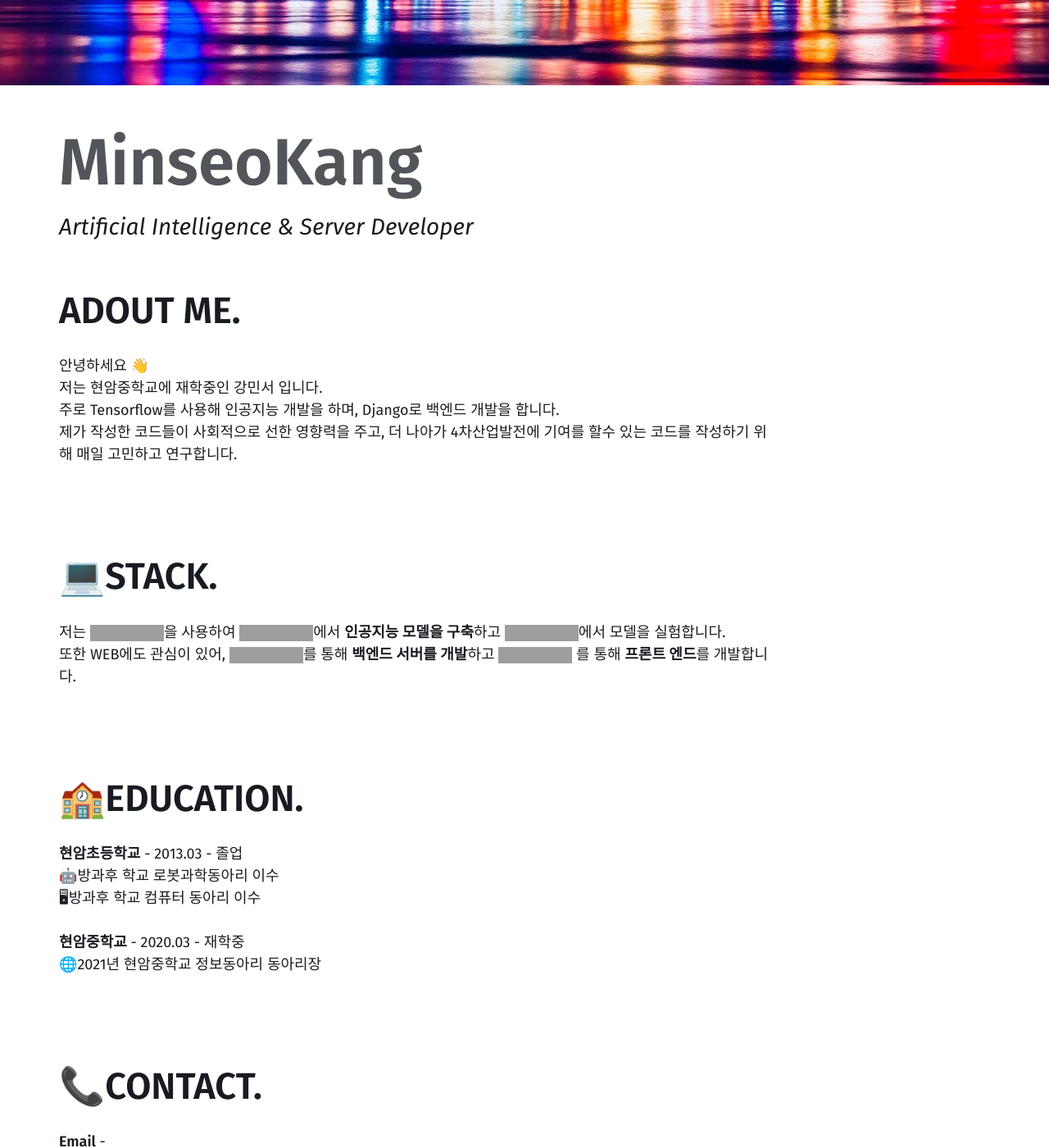
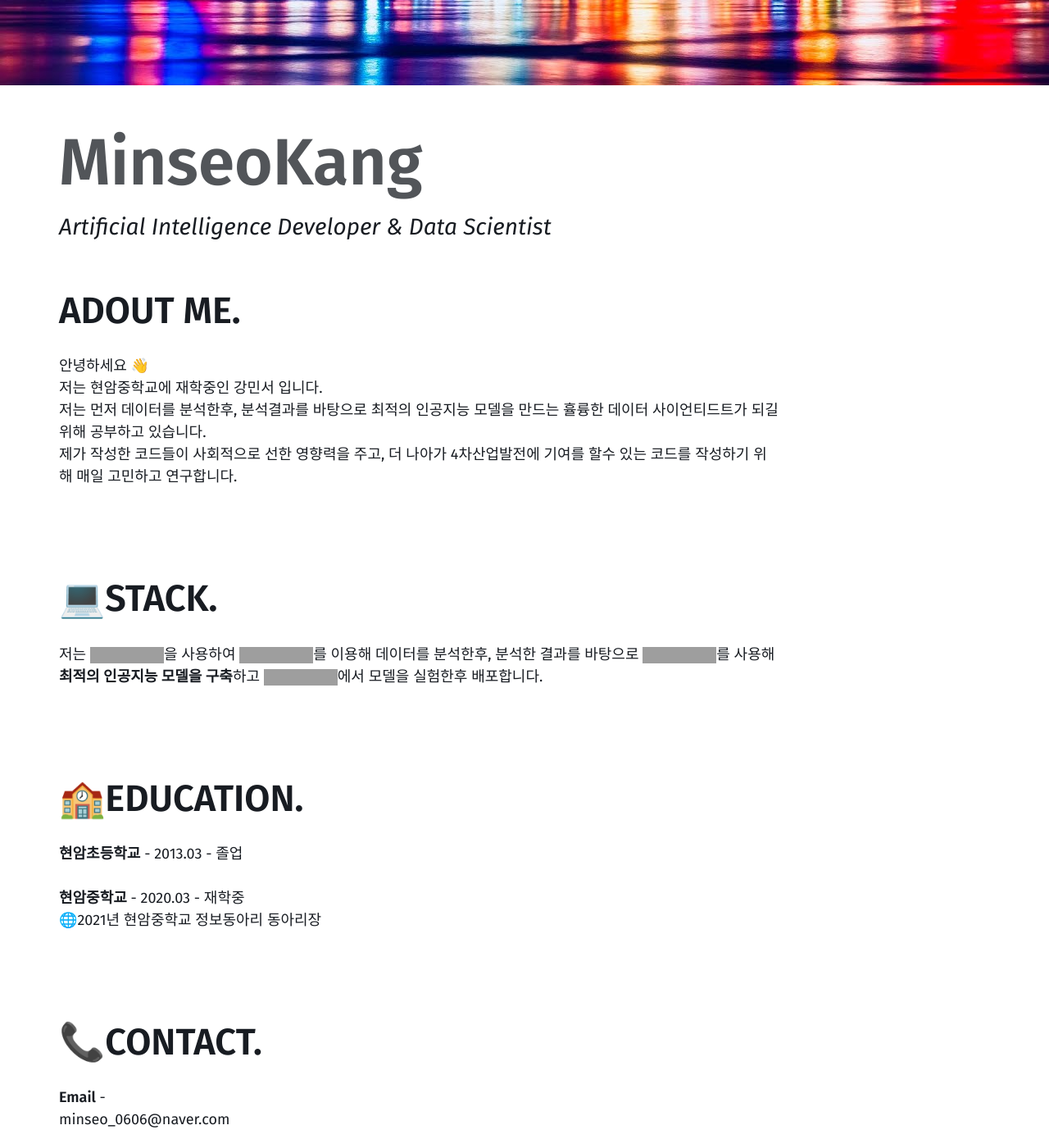
Before and after one commit to mmistakes/jekyll-theme-basically-basic, a Jekyll site: the page built from index.md, in a window 1280 px wide and 1400 px high, scrolled down 731 px. Shown: the whole window at 82% size. Built offline with Jekyll 4.4.1, drawn with Linux system fonts in a browser that asks for light colours; our own code applies the rules of GitHub Pages for plain Markdown files; grey boxes are pictures that could not be loaded.

Commit message:
소개수정

```diff
--- a/index.md
+++ b/index.md
@@ -2,14 +2,14 @@
 layout: home
 image : /assets/images/view.jpeg
 alt_title: "MinseoKang"
-sub_title: "Artificial Intelligence & Server Developer"
+sub_title: "Artificial Intelligence Developer & Data Scientist"
 ---
 
 
 # ADOUT ME.
 안녕하세요 👋
 저는 현암중학교에 재학중인 강민서 입니다.
-주로 Tensorflow를 사용해 인공지능 개발을 하며, Django로 백엔드 개발을 합니다.
+저는 먼저 데이터를 분석한후, 분석결과를 바탕으로 최적의 인공지능 모델을 만드는 휼륭한 데이터 사이언티드트가 되길 위해 공부하고 있습니다.
 제가 작성한 코드들이 사회적으로 선한 영향력을 주고, 더 나아가 4차산업발전에 기여를 할수 있는 코드를 작성하기 위해 매일 고민하고 연구합니다.
 
 <br>
@@ -18,10 +18,9 @@ sub_title: "Artificial Intelligence & Server Developer"
 
 # 💻STACK.
 저는 <a href="https://www.python.org/"><img src="https://img.shields.io/badge/Python-3766AB?style=flat-square&logo=Python&logoColor=white"/></a>을 사용하여
-<a href="https://www.tensorflow.org/"><img src="https://img.shields.io/badge/TensorFlow-FF6F00?style=flat-square&logo=TensorFlow&logoColor=white"/></a>에서 **인공지능 모델을 구축**하고
-<a href="https://jupyter.org/"><img src="https://img.shields.io/badge/Jupyter-F37626?style=flat-square&logo=Jupyter&logoColor=white"/></a>에서 모델을 실험합니다.
-또한 WEB에도 관심이 있어, <a href="https://www.djangoproject.com/"><img src="https://img.shields.io/badge/Django-092E20?style=flat-square&logo=Django&logoColor=white"/></a>를 통해 **백엔드 서버를 개발**하고
-<a href="https://reactjs.org/"><img src="https://img.shields.io/badge/React-61DAFB?style=flat-square&logo=React&logoColor=white"/></a> 를 통해 **프론트 엔드**를 개발합니다.
+<a href="https://pandas.pydata.org/"><img src="https://img.shields.io/badge/Pandas-150458?style=flat-square&logo=pandas&logoColor=white"/></a>를 이용해 데이터를 분석한후, 분석한 결과를 바탕으로
+<a href="https://www.tensorflow.org/"><img src="https://img.shields.io/badge/TensorFlow-FF6F00?style=flat-square&logo=TensorFlow&logoColor=white"/></a>를 사용해 **최적의 인공지능 모델을 구축**하고
+<a href="https://jupyter.org/"><img src="https://img.shields.io/badge/Jupyter-F37626?style=flat-square&logo=Jupyter&logoColor=white"/></a>에서 모델을 실험한후 배포합니다.
 
 <br>
 <br>
@@ -29,8 +28,6 @@ sub_title: "Artificial Intelligence & Server Developer"
 # 🏫EDUCATION.
 
 **현암초등학교** - 2013.03 - 졸업
-🤖방과후 학교 로봇과학동아리 이수
-🖥방과후 학교 컴퓨터 동아리 이수
 
 
 **현암중학교** - 2020.03 - 재학중
```
